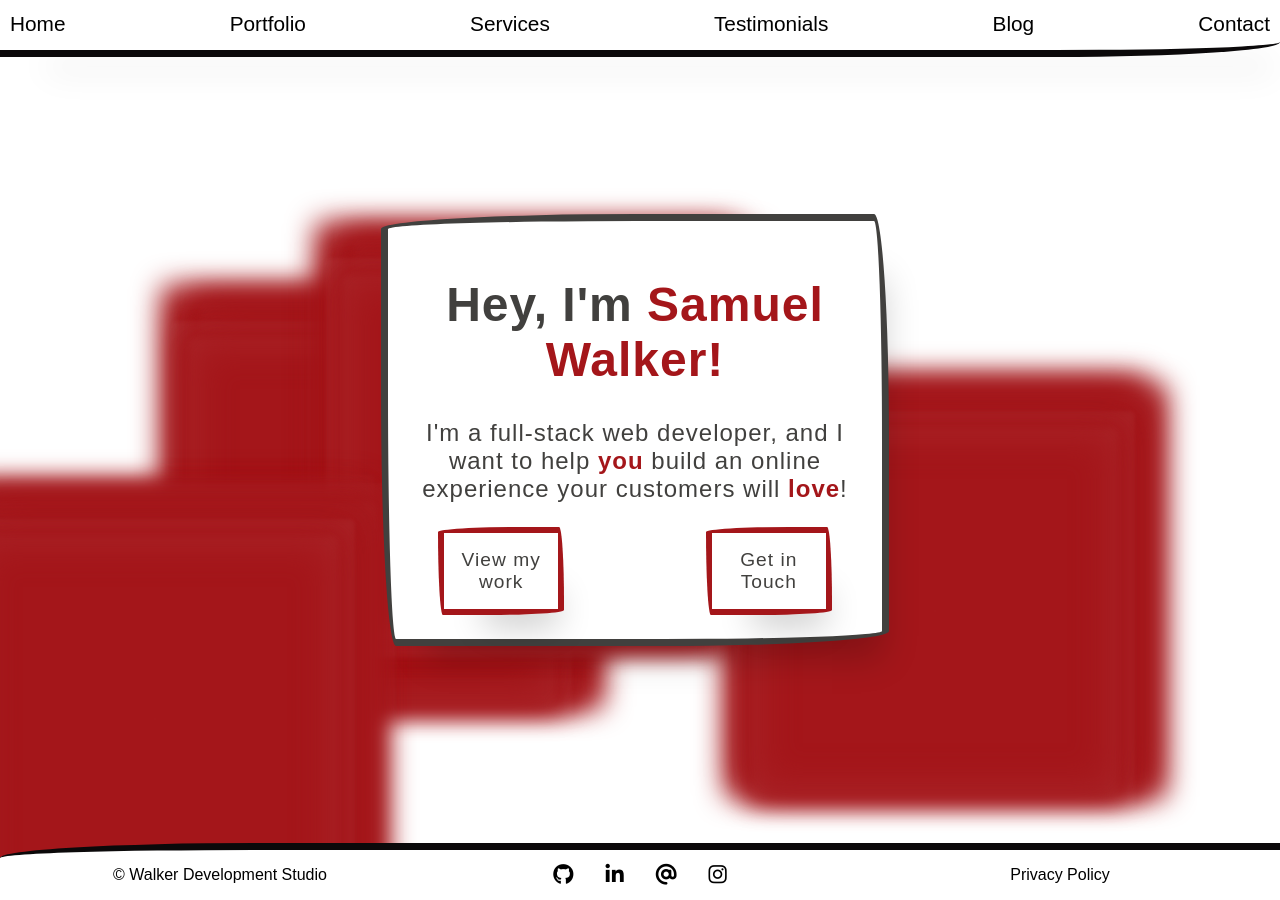
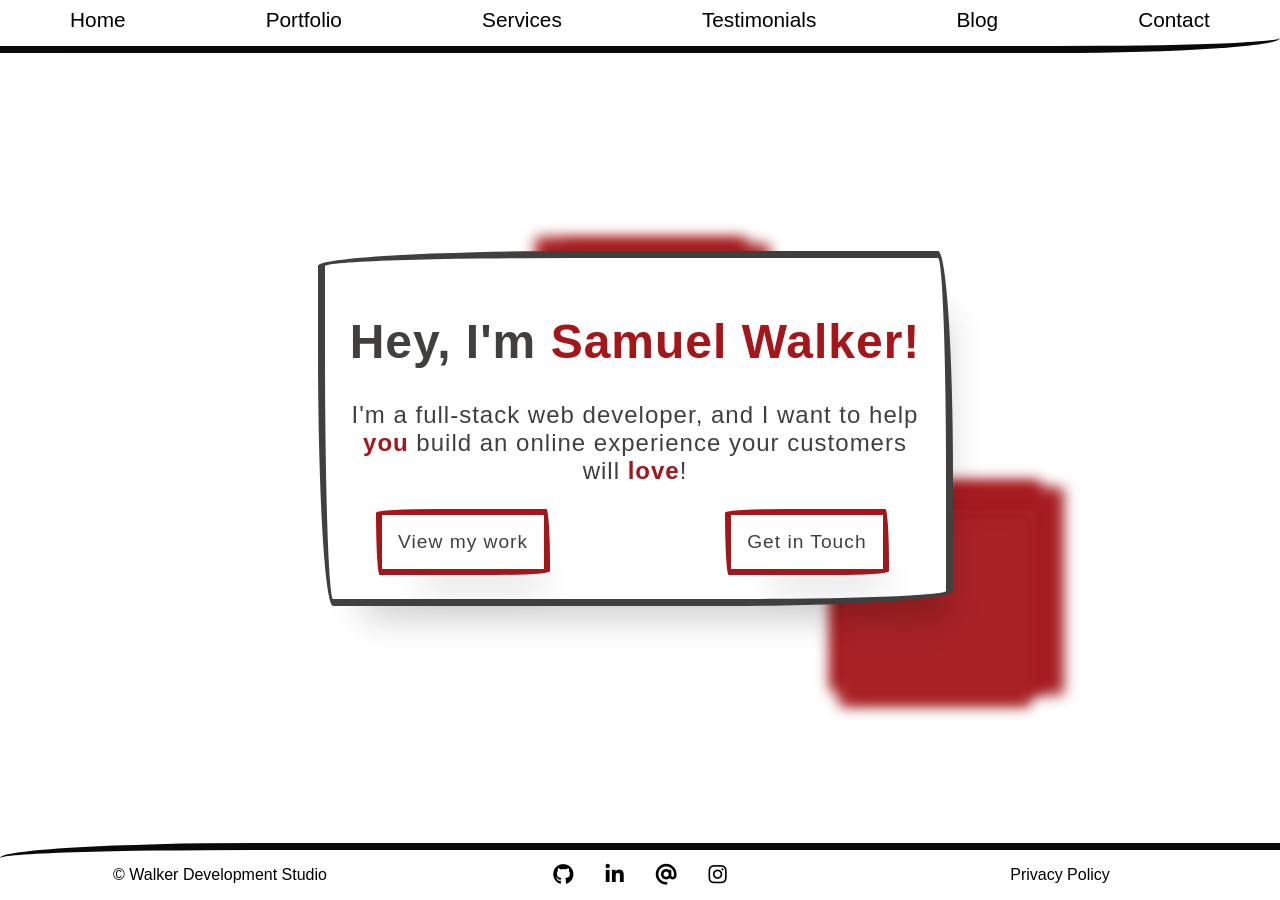
Before and after one commit to SamuelDW/samueldw.github.io, a Jekyll site: the page built from index.html, in a window 1280 px wide. Built offline with Jekyll 4.4.1, drawn with Linux system fonts in a browser that asks for light colours; nearby versions of some CDN libraries; some web fonts are replaced.

Commit message:
shrank bubbles, changed colors and updated nav

```diff
--- a/_includes/header.html
+++ b/_includes/header.html
@@ -1,17 +1,14 @@
 <header id="mobile-header" class="bordered-bottom thick lined">
     <div class="gc">
-        <div class="m-80 t-100 grid-100 gp">
-            <div class="nav-container m-hide">
-                <nav>
-                    {% for item in site.data.navigation %}
-                    <div class="m-30 m-pre-45 nav-link">
-                        <a href="{{ item.link }}" class="header-link  thin link-underlined">
-                            {{ item.name }}
-                        </a>
-                    </div>
-                    {% endfor %}
-                </nav>
-            </div>
+        <div class="m-10 m-pre-90">
+            <span class="mobile-menu-button"><i class="fa-solid fa-bars"></i></span>
         </div>
     </div>
+    <nav class="m-hide">
+        {% for item in site.data.navigation %}
+            <a href="{{ item.link }}" class="header-link thin link-underlined">
+                {{ item.name }}
+            </a>
+        {% endfor %}
+    </nav>
 </header>
--- a/_layouts/default.html
+++ b/_layouts/default.html
@@ -20,4 +20,5 @@
         </div>
         {% include footer.html %}
     </body>
+    <script src="assets/js/mobile-nav.js"></script>
 </html>
--- a/_sass/layout/_header.scss
+++ b/_sass/layout/_header.scss
@@ -3,14 +3,17 @@ header {
     padding-bottom: 0.9rem;
     padding-top: 0.5rem;
 
+    @media screen and (max-width: $media-mobile-max) {
+        margin-bottom: 1rem;
+    }
 }
 
 nav {
     @media screen and (max-width: $media-mobile-max) {
         display: flex;
         flex-direction: column;
-        text-align: justify;
-        row-gap: 0.5rem;
+        text-align: center;
+        row-gap: 0.7rem;
         margin-top: 0.5rem;
         color: black;
         margin-bottom: 1rem;
@@ -19,29 +22,37 @@ nav {
     @media screen and (min-width: $media-tablet-min) and (max-width: $media-tablet-max) {
         display: flex;
         flex-direction: row;
-        column-gap: 4.5rem;
-        justify-content: space-evenly;
+        column-gap: 1rem;
+        justify-content: space-around;
     }
 
     @media screen and (min-width: $media-desktop-min) {
         display: flex;
         flex-direction: row;
-        column-gap: 3rem;
-        justify-content: space-between;
+        //column-gap: 3rem;
+        justify-content: space-around;
     }
 }
 
-.nav-link {
-    font-weight: 500;
-    margin-top: 0.25rem;
+.mobile-menu-button {
+    font-family: 'Patrick Hand SC', cursive;
+    font-size: 2rem;
 
-    @media screen and (min-width: $media-desktop-min) {
-        &:nth-child(4) {
-            text-align: right;
-        }
-
-        &:nth-child(5) {
-            text-align: center;
-        }
+    @media screen and (min-width: $media-tablet-min) {
+        display: none;
     }
 }
+// .nav-link {
+//     font-weight: 500;
+//     margin-top: 0.25rem;
+
+//     @media screen and (min-width: $media-desktop-min) {
+//         &:nth-child(4) {
+//             text-align: right;
+//         }
+
+//         &:nth-child(5) {
+//             text-align: center;
+//         }
+//     }
+// }
--- a/_sass/layout/_links.scss
+++ b/_sass/layout/_links.scss
@@ -9,10 +9,12 @@ a {
 
 .header-link {
     color: black;
+
     &:hover,
     &:active {
         border-bottom: 2px solid #a4161a;
         color: #a4161a;
+        padding: 0;
     }
 }
 
--- a/_sass/pages/_index.scss
+++ b/_sass/pages/_index.scss
@@ -4,6 +4,18 @@
     margin-bottom: 2.5rem;
     padding: 1.5rem;
     background-color: white;
+
+    @media screen and (max-width: $media-mobile-max) {
+        display: flex;
+        flex-direction: column;
+        //text-align: justify;
+        row-gap: 0.5rem;
+        font-size: 0.85rem;
+    }
+
+    @media screen and (min-width: $media-tablet-min) and (max-width: $media-tablet-max) {
+        font-size: 1.5rem;
+    }
 }
 
 .highlight-text {
@@ -16,6 +28,15 @@
     font-size: 1.2rem;
     background: none;
     padding: 1rem;
+
+    @media screen and (max-width: $media-mobile-max) {
+        margin-bottom: 1rem;
+        font-size: 0.85rem;
+    }
+
+    @media screen and (min-width: $media-tablet-min) and (max-width: $media-tablet-max) {
+        margin-bottom: 1rem;
+    }
 
     &:hover {
         cursor: pointer;
--- a/_sass/vendors/_ripple.scss
+++ b/_sass/vendors/_ripple.scss
@@ -1,4 +1,10 @@
 @use 'sass:math';
+
+#ripple- {
+  &one {
+    animation: rip1 6s 1;
+  }
+}
 
 .ripple,.ripple:before,.ripple:after {
     display:block;
@@ -37,48 +43,57 @@
   }
   .ripple:before {-webkit-animation-delay:.2s;-moz-animation-delay:.2s;top:5px;left:25px;animation-delay: rip 6s 1 forwards;}
   .ripple:after {-webkit-animation-delay:.8s;-moz-animation-delay:.8s;top:25px;left:0;animation-delay: rip 6s 1 forwards;}
-//   @-webkit-keyframes rip
-//   {
-//     0%  {
-//       box-shadow:0 0 0 0 transparent,
-//                  0 0 0 0 transparent,
-//                  0 0 0 0 transparent,
-//                  0 0 0 0 transparent;
-//     }
-//     15%  {
-//       box-shadow:0 0 0 0 #45c2c5,
-//                  0 0 0 0 rgba(255,255,255,0.4),
-//                  0 0 0 0 #45c2c5,
-//                  0 0 0 0 rgba(0,0,0,0.08);
-//     }
-//     100% {
-//       box-shadow:0 0 40px 200px rgba(random(255), random(255), random(255),random()),
-//       0 0 10px 210px transparent,
-//       0 0 30px 220px rgba(random(255), random(255), random(255),random()),
-//       0 0 5px 230px transparent;
-//     }
-//   }
-//   @-moz-keyframes rip
-//   {
-//     0%  {
-//       box-shadow:0 0 0 0 transparent,
-//                  0 0 0 0 transparent,
-//                  0 0 0 0 transparent,
-//                  0 0 0 0 transparent;
-//     }
-//     15%  {
-//       box-shadow:0 0 0 0 #45c2c5,
-//                  0 0 0 0 rgba(255,255,255,0.4),
-//                  0 0 0 0 #45c2c5,
-//                  0 0 0 0 rgba(0,0,0,0.08);
-//     }
-//     100% {
-//       box-shadow:0 0 40px 200px rgba(random(255), random(255), random(255),random()),
-//                  0 0 10px 210px transparent,
-//                  0 0 30px 220px rgba(random(255), random(255), random(255),random()),
-//                  0 0 5px 230px transparent;
-//     }
-// }
+  @-webkit-keyframes rip
+  {
+      0%  {
+        box-shadow:0 0 0 0 transparent,
+                   0 0 0 0 transparent,
+                   0 0 0 0 transparent,
+                   0 0 0 0 transparent;
+      }
+      15%  {
+        box-shadow:0 0 0 0 #a4161a,
+                   0 0 0 0 rgba(255,255,255,0.4),
+                   0 0 0 0 #a4161a,
+                   0 0 0 0 rgba(255,255,255,0.4);
+      }
+      100% {
+        // box-shadow:0 0 40px 200px #a4161a,
+        // 0 0 10px 210px transparent,
+        // 0 0 30px 220px #a4161a,
+        // 0 0 5px 230px transparent;
+        box-shadow:  0 20px 100px  #a4161a,
+        0 0 5px 105px transparent,
+        0 0 15px 110px  #a4161a,
+        0 0 5px 115px transparent;
+      }
+  }
+  @-moz-keyframes rip
+
+    {
+      0%  {
+        box-shadow:0 0 0 0 transparent,
+                   0 0 0 0 transparent,
+                   0 0 0 0 transparent,
+                   0 0 0 0 transparent;
+      }
+      15%  {
+        box-shadow:0 0 0 0 #a4161a,
+                   0 0 0 0 rgba(255,255,255,0.4),
+                   0 0 0 0 #a4161a,
+                   0 0 0 0 rgba(255,255,255,0.4);
+      }
+      100% {
+        // box-shadow:0 0 40px 200px #a4161a,
+        // 0 0 10px 210px transparent,
+        // 0 0 30px 220px #a4161a,
+        // 0 0 5px 230px transparent;
+        box-shadow:  0 20px 100px  #a4161a,
+        0 0 5px 105px transparent,
+        0 0 15px 110px  #a4161a,
+        0 0 5px 115px transparent;
+      }
+}
 @keyframes rip
   {
     0%  {
@@ -94,9 +109,13 @@
                  0 0 0 0 rgba(255,255,255,0.4);
     }
     100% {
-      box-shadow:0 0 40px 200px #a4161a,
-      0 0 10px 210px transparent,
-      0 0 30px 220px #a4161a,
-      0 0 5px 230px transparent;
+      // box-shadow:0 0 40px 200px #a4161a,
+      // 0 0 10px 210px transparent,
+      // 0 0 30px 220px #a4161a,
+      // 0 0 5px 230px transparent;
+      box-shadow:  0 20px 100px  #a4161a,
+        0 0 5px 105px transparent,
+        0 0 15px 110px  #a4161a,
+        0 0 5px 115px transparent;
     }
   }
--- /dev/null
+++ b/assets/js/mobile-nav.js
@@ -0,0 +1,5 @@
+const mobileMenuButton = document.querySelector('.mobile-menu-button')
+
+mobileMenuButton.addEventListener('click', function () {
+    document.querySelector('nav').classList.toggle('m-hide')
+})
--- a/assets/js/random.js
+++ b/assets/js/random.js
@@ -2,18 +2,14 @@ window.addEventListener('DOMContentLoaded', function () {
     const ripples = document.querySelectorAll('.ripple')
 
     ripples.forEach(ripple => {
-
-        console.log(ripple.getAnimations())
         let top = randomIntFromInterval(1, 100),
         left = randomIntFromInterval(1, 100)
 
-
         ripple.style.top = top  + "vh"
         ripple.style.left = left  + "vw"
-        //ripple.style.position = 'absolute'
     })
 })
 
 function randomIntFromInterval(min, max) { // min and max included
     return Math.floor(Math.random() * (max - min + 1) + min)
-  }
+}
--- a/index.html
+++ b/index.html
@@ -4,21 +4,24 @@ title: Walker Development Studio
 ---
 
 <div class="gc" id="index-container">
-    <div class="grid-40 gp bordered lined thick" id="index-content">
+    <div class="grid-50 m-80 m-pre-10 t-70 t-pre-15 gp bordered lined thick" id="index-content">
         <h1>Hey, I'm <span class="highlight-text">Samuel Walker!</span></h1>
-        <p>I'm a full-stack web developer, and I want to help <span class="highlight-text">you</span>
+        <p>I'm a full-stack web developer, and I want to help <span class="highlight-text highlight-p">you</span>
             build an online experience your customers will <span class="highlight-text">love</span>!</p>
-        <div class="grid-40 suffix-10">
+        <div class="grid-40 m-90 m-pre-5 suffix-10">
             <button class="main-button">View my work</button>
         </div>
-        <div class="grid-40 prefix-10">
+        <div class="grid-40 m-90 m-pre-5 prefix-10">
             <button class="main-button">Get in Touch</button>
         </div>
     </div>
+    <span class="ripple m-hide"></span>
+    <span class="ripple m-hide"></span>
+    <span class="ripple m-hide"></span>
     <span class="ripple"></span>
-    <span class="ripple"></span>
-    <span class="ripple"></span>
-    <span class="ripple"></span>
+    <span class="ripple m-hide"></span>
+    <span class="ripple m-hide"></span>
+    <span class="ripple m-hide"></span>
     <span class="ripple"></span>
 </div>
 
```
